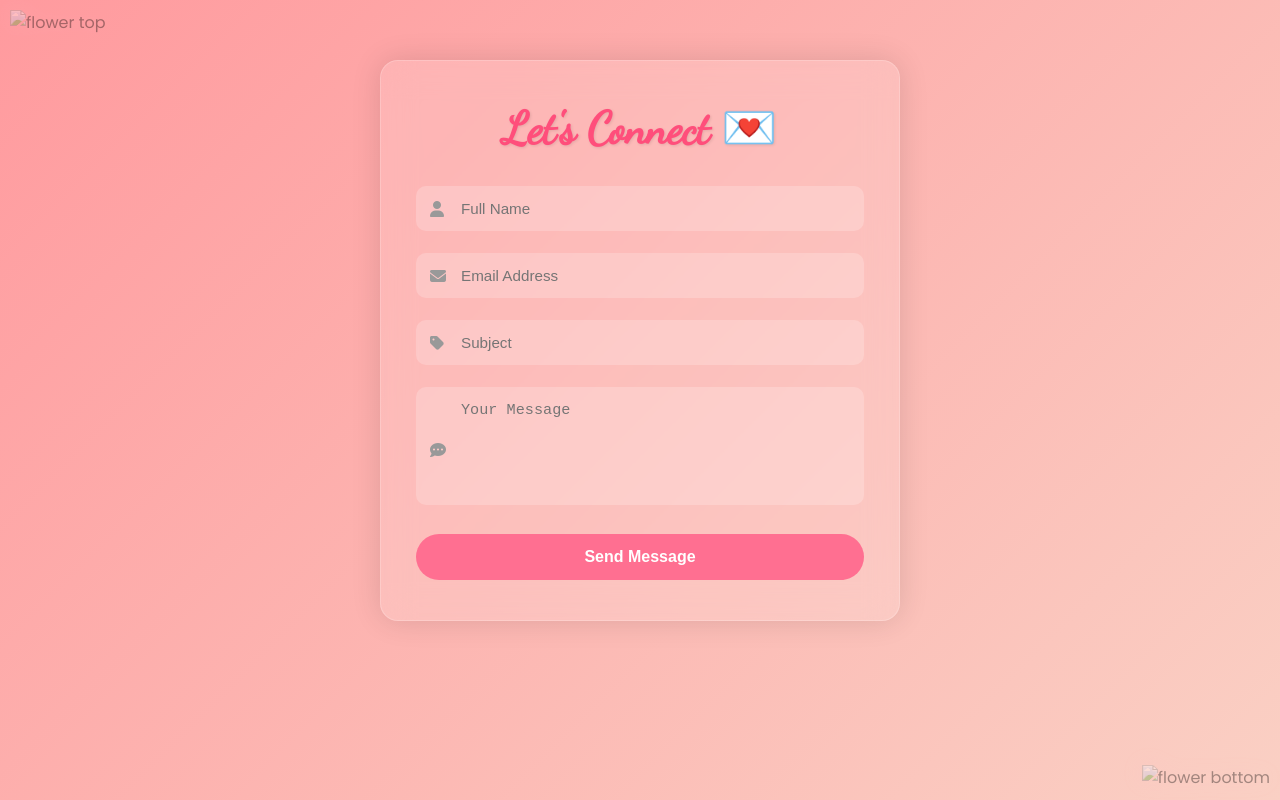
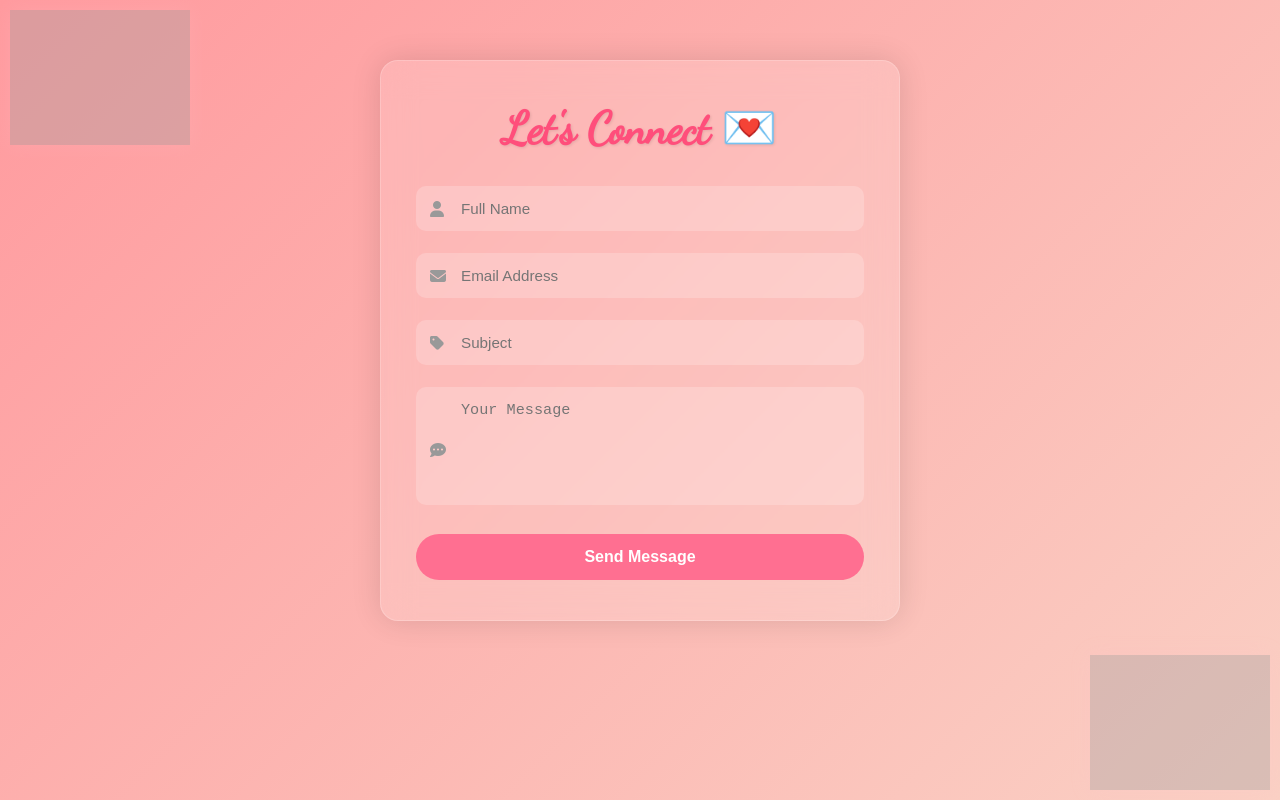
Before and after one commit to amnazafar-25/contactform, a plain HTML site: page index.html in a window 1280 px wide. Drawn offline with Linux system fonts and the light colour scheme; the site is published under a folder, as on GitHub Pages, so addresses that start at the root find nothing.

Commit message:
fix: added missing image to contact form

```diff
--- a/index.html
+++ b/index.html
@@ -10,8 +10,8 @@
 
 </head>
 <body>
-    <img src="/flower.png" class="flower flower-top-left" alt="flower top">
-    <img src="/flower.png" class="flower flower-bottom-right" alt="flower bottom">
+    <img src="flower.png" class="flower flower-top-left" alt="flower top">
+    <img src="flower.png" class="flower flower-bottom-right" alt="flower bottom">
   <section class="contact-wrapper">
     <div class="contact-box">
       <h2>Let's Connect 💌</h2>
```
